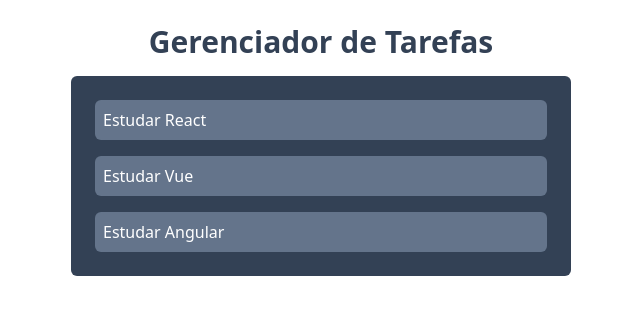
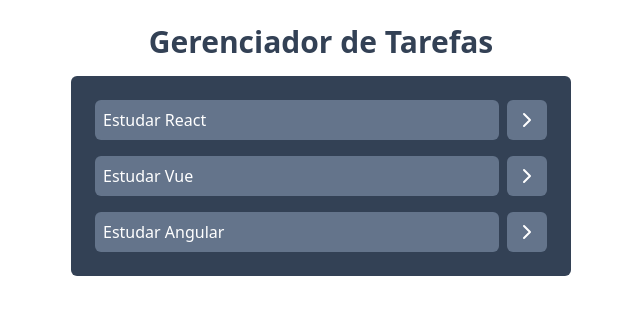
Before and after one commit to victorozoterio/things-list-react, a React (Vite) app: page / in a window 1280 px wide. Shown: the top 314 px of the page, without its empty margins (319-959 px from the left). Built offline with nearby package versions, Linux system fonts and the light colour scheme.

Commit message:
feat: adiciona mock de botão para ver detalhes da tarefa

```diff
--- a/package.json
+++ b/package.json
@@ -10,6 +10,7 @@
     "preview": "vite preview"
   },
   "dependencies": {
+    "lucide-react": "^0.435.0",
     "react": "^18.3.1",
     "react-dom": "^18.3.1"
   },
--- a/src/components/Tasks.jsx
+++ b/src/components/Tasks.jsx
@@ -1,10 +1,16 @@
+import { ChevronRightIcon } from "lucide-react";
+
 function Tasks(props) {
-  console.log(props);
   return (
     <ul className="space-y-4 p-6 bg-slate-700 rounded-md">
       {props.tasks.map((task) => (
-        <li key={task.id} className="bg-slate-500 text-white p-2 rounded-md">
-          {task.title}
+        <li key={task.id} className="flex gap-2">
+          <button className="bg-slate-500 text-left w-full text-white p-2 rounded-md">
+            {task.title}
+          </button>
+          <button className="bg-slate-500 p-2 rounded-md text-white">
+            <ChevronRightIcon />
+          </button>
         </li>
       ))}
     </ul>
```
Also changed, not shown: 2 other files (tests, documents, lock files or other folders).
